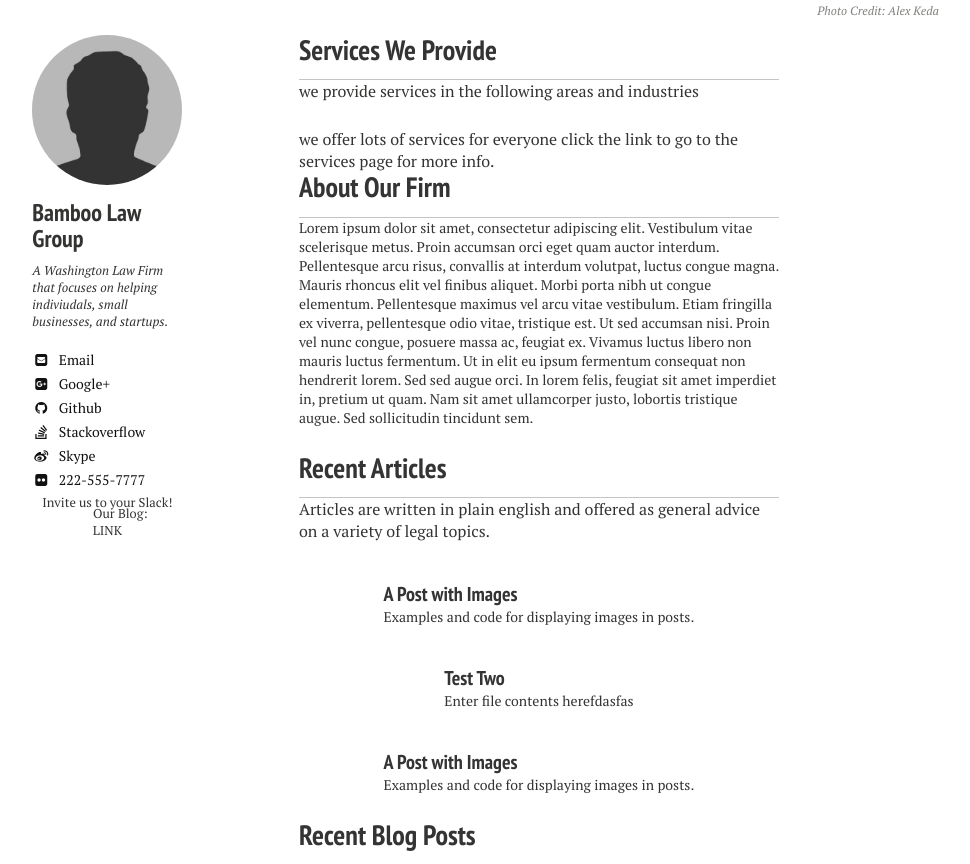
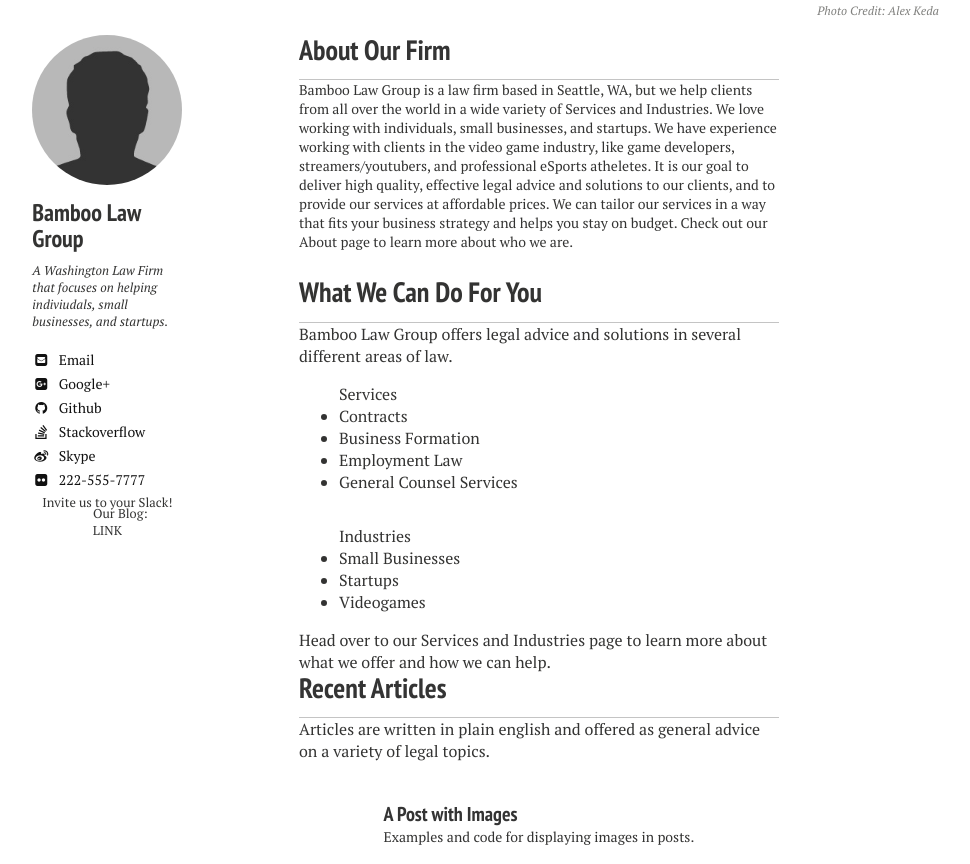
Before and after one commit to nerdyfergy/blg-site-mm3, a Jekyll site: the page built from index.md, in a window 1280 px wide and 1400 px high. Shown: the part 536-1400 px from the top of the window, without its empty margins (21-991 px from the left). Built offline with Jekyll 4.4.1, drawn with Linux system fonts in a browser that asks for light colours; nearby versions of some CDN libraries.

Commit message:
Update _static.html

```diff
--- a/_includes/_static.html
+++ b/_includes/_static.html
@@ -1,45 +1,29 @@
-
-<h3><a href="{{ site.url}}/services/">Services We Provide</a></h3>
-<p> we provide services in the following areas and industries</p>
-
-<div class="largeshow">
-  <article>
-    <div class="flex-container">
-      <div class="flex-item">
-        <h2>Contracts</h2>
-        <p>We do contract review and drafting</p>
-      </div>
-      <div class="flex-item">
-        <h2>Contracts</h2>
-        <p>We do contract review and drafting</p>
-      </div>
-      <div class="flex-item">
-        <h2>Contracts</h2>
-        <p>We do contract review and drafting</p>
-      </div>
-      <div class="flex-item">
-        <h2>Contracts</h2>
-        <p>We do contract review and drafting</p>
-      </div>
-      <div class="flex-item">
-        <h2>Contracts</h2>
-        <p>We do contract review and drafting</p>
-      </div>
-      <div class="flex-item">
-        <h2>Contracts</h2>
-        <p>We do contract review and drafting</p>
-      </div>
-
-    </div>
-  </article>
-</div>
-<div class="smallshow">
-  we offer lots of services for everyone click the link to go to the services page for more info.
-</div>
 
 <h3><a href="{{ site.url}}/about/">About Our Firm</a></h3>
-<article>
-  <p>
-    Lorem ipsum dolor sit amet, consectetur adipiscing elit. Vestibulum vitae scelerisque metus. Proin accumsan orci eget quam auctor interdum. Pellentesque arcu risus, convallis at interdum volutpat, luctus congue magna. Mauris rhoncus elit vel finibus aliquet. Morbi porta nibh ut congue elementum. Pellentesque maximus vel arcu vitae vestibulum. Etiam fringilla ex viverra, pellentesque odio vitae, tristique est. Ut sed accumsan nisi. Proin vel nunc congue, posuere massa ac, feugiat ex. Vivamus luctus libero non mauris luctus fermentum. Ut in elit eu ipsum fermentum consequat non hendrerit lorem. Sed sed augue orci. In lorem felis, feugiat sit amet imperdiet in, pretium ut quam. Nam sit amet ullamcorper justo, lobortis tristique augue. Sed sollicitudin tincidunt sem.
-  </p>
-</article>
+  <article>
+    <p>
+      Bamboo Law Group is a law firm based in Seattle, WA, but we help clients from all over the world in a wide variety of <a href="{{ site.url}}/services/">Services</a> and <a href="{{ site.url}}/industries/">Industries</a>. We love working with individuals, small businesses, and startups. We have experience working with clients in the video game industry, like game developers, streamers/youtubers, and professional eSports atheletes. It is our goal to deliver high quality, effective legal advice and solutions to our clients, and to provide our services at affordable prices. We can tailor our services in a way that fits your business strategy and helps you stay on budget. Check out our <a href="{{ site.url}}/about/">About</a> page to learn more about who we are.
+    </p>
+  </article>
+
+<h3>What We Can Do For You</h3>
+  <article>
+    Bamboo Law Group offers legal advice and solutions in several different areas of law.
+    <div class="half">
+      <ul> Services
+        <li>Contracts</li>
+        <li>Business Formation</li>
+        <li>Employment Law</li>
+        <li>General Counsel Services</li>
+      </ul>
+    </div>
+    <div class="half">
+      <ul> Industries
+        <li>Small Businesses</li>
+        <li>Startups</li>
+        <li>Videogames</li>
+      </ul>
+    </div>
+    Head over to our <a href="{{ site.url}}/services/">Services and Industries</a> page to learn more about what we offer and how we can help.
+
+  </article>
```
